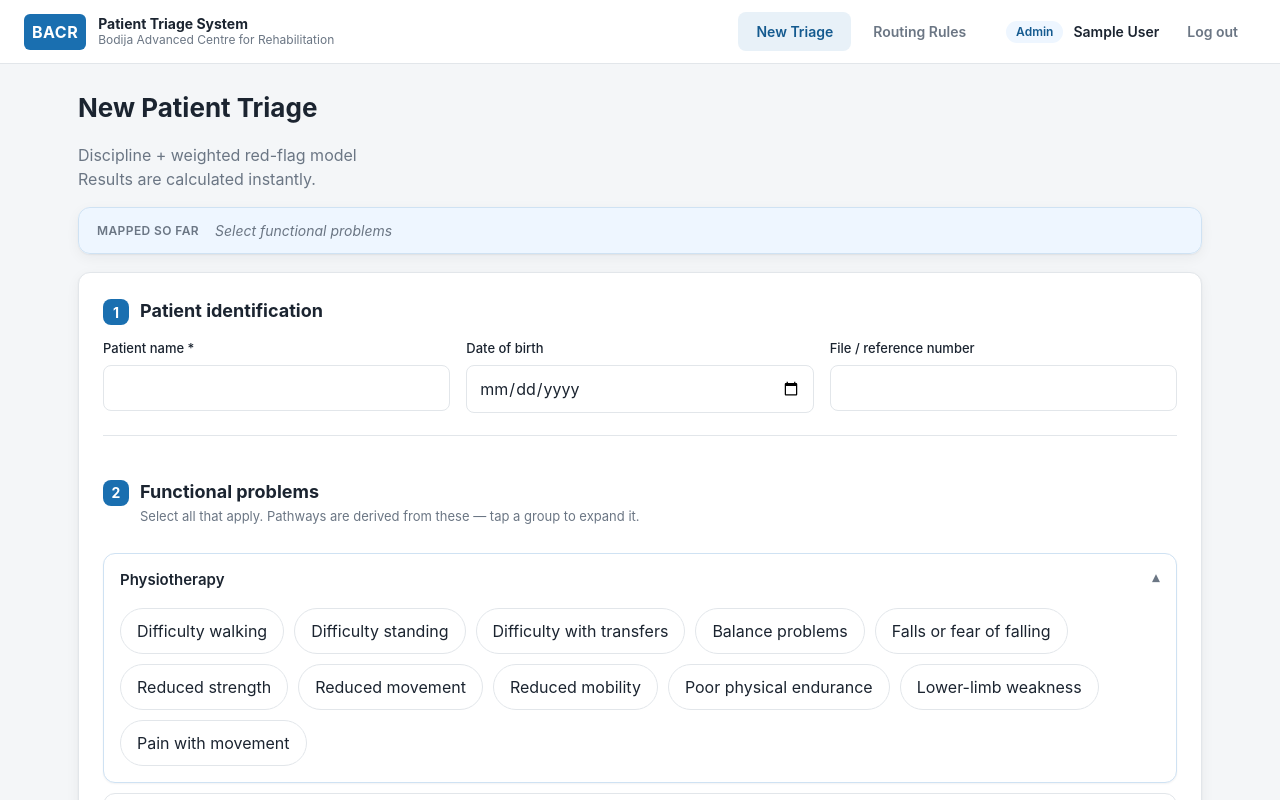
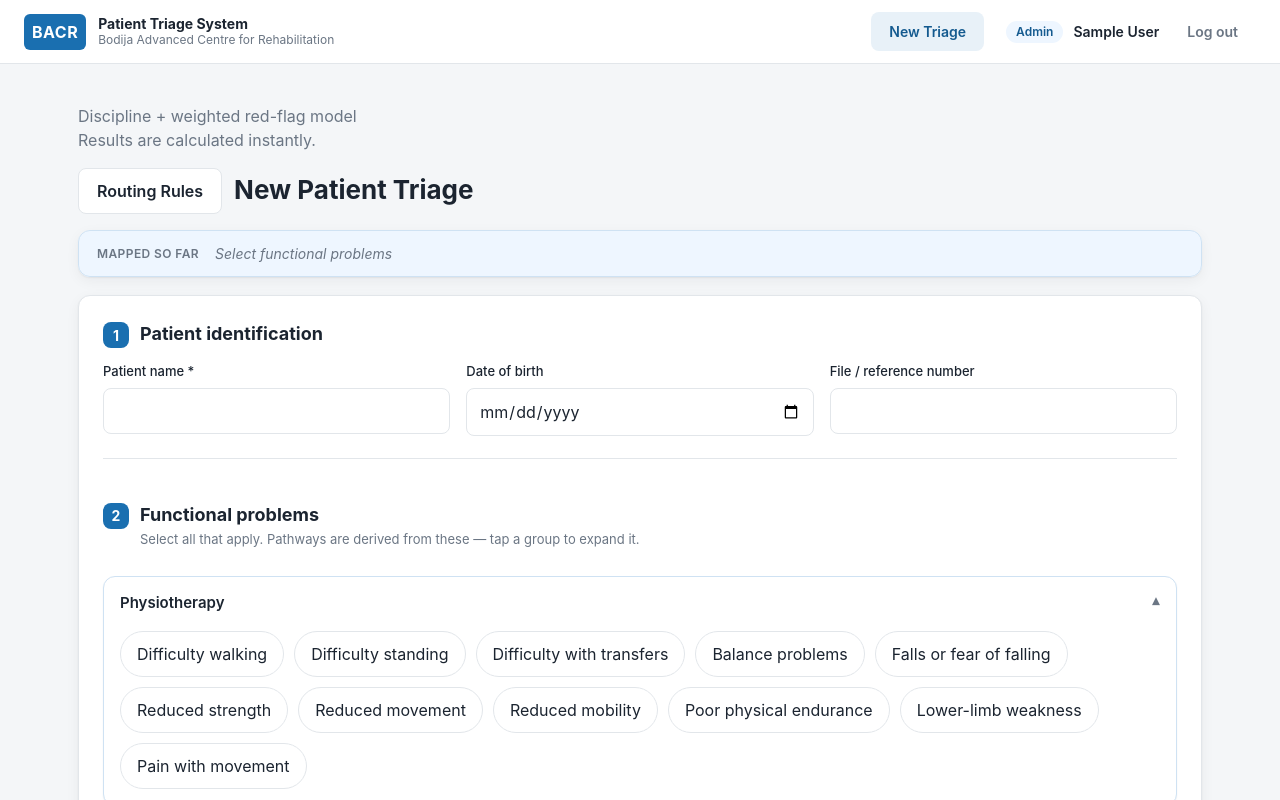
Before and after one commit to wizdormer-collab/Bodija-Advanced-Centre-for-Rehabilitation, a React (Vite) app: page /#/ in a window 1280 px wide. Shown: the top 800 px of the page. Built offline with nearby package versions, Linux system fonts and the light colour scheme; sample sign-in values are in the browser's storage.

Commit message:
Move admin Routing Rules button to triage page heading row

```diff
--- a/src/components/Header.jsx
+++ b/src/components/Header.jsx
@@ -18,11 +18,6 @@ export default function Header({ session, onLogout }) {
             <NavLink to="/" end className={({ isActive }) => (isActive ? 'nav-link active' : 'nav-link')}>
               New Triage
             </NavLink>
-            {session.role === 'admin' && (
-              <NavLink to="/admin" className={({ isActive }) => (isActive ? 'nav-link active' : 'nav-link')}>
-                Routing Rules
-              </NavLink>
-            )}
           </nav>
         )}
         {session ? (
--- a/src/features/triage/Triage.jsx
+++ b/src/features/triage/Triage.jsx
@@ -1,5 +1,5 @@
 import React, { useState } from 'react'
-import { useNavigate } from 'react-router-dom'
+import { useNavigate, Link } from 'react-router-dom'
 import {
   DOMAIN_OPTIONS,
   RISK_FLAG_OPTIONS,
@@ -9,7 +9,7 @@ import {
   formatNaira,
   isV1Rules,
 } from '../../lib/scoring.js'
-import { loadRules } from '../../lib/storage.js'
+import { loadRules, loadSession } from '../../lib/storage.js'
 
 const emptyForm = {
   patientName: '',
@@ -40,6 +40,7 @@ function StepTitle({ n, children, note }) {
 export default function Triage() {
   const navigate = useNavigate()
   const [rules] = useState(() => loadRules())
+  const [session] = useState(() => loadSession())
   const v1 = isV1Rules(rules)
   const cfg = v1 ? rules.v1 : rules.v2
   const [form, setForm] = useState(emptyForm)
@@ -114,12 +115,19 @@ export default function Triage() {
   return (
     <div className="triage">
       <div className="page-head">
-        <h1>New Patient Triage</h1>
         <p className="muted">
           {v1 ? 'Original count-based model' : 'Discipline + weighted red-flag model'}
           <br />
           Results are calculated instantly.
         </p>
+        <div className="page-head-row">
+          {session?.role === 'admin' && (
+            <Link to="/admin" className="btn btn-ghost page-rule-btn">
+              Routing Rules
+            </Link>
+          )}
+          <h1>New Patient Triage</h1>
+        </div>
       </div>
 
       {!v1 && (
--- a/src/styles/global.css
+++ b/src/styles/global.css
@@ -156,6 +156,21 @@ body {
 
 .page-tabs {
   margin: 0 0 10px;
+}
+
+.page-head-row {
+  display: flex;
+  align-items: center;
+  gap: 12px;
+  margin-top: 8px;
+}
+
+.page-head-row h1 {
+  margin: 0;
+}
+
+.page-rule-btn {
+  white-space: nowrap;
 }
 
 .page-head h1 {
```
